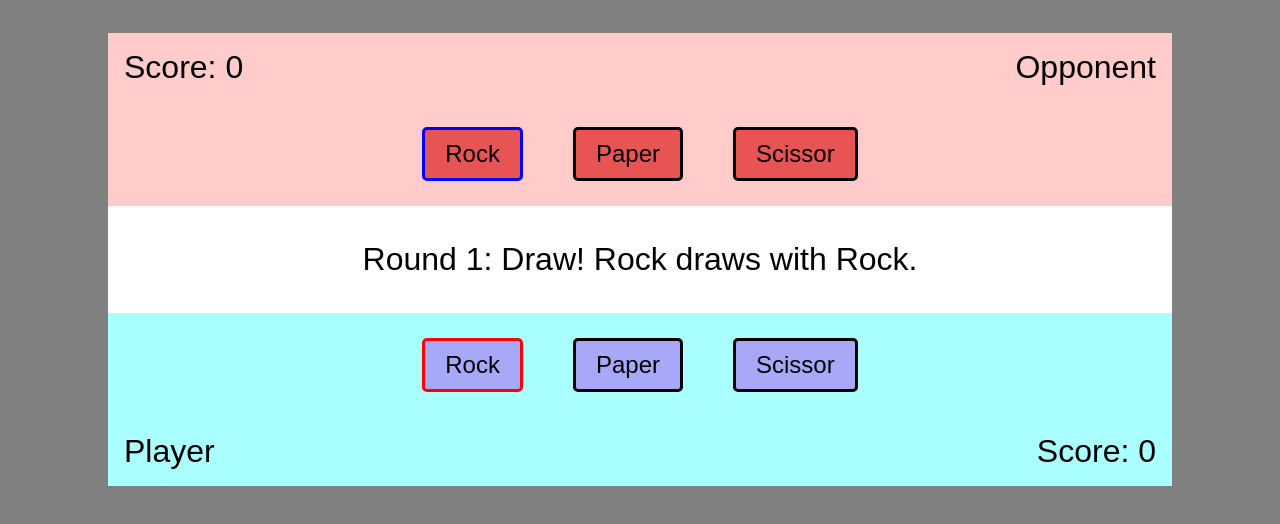
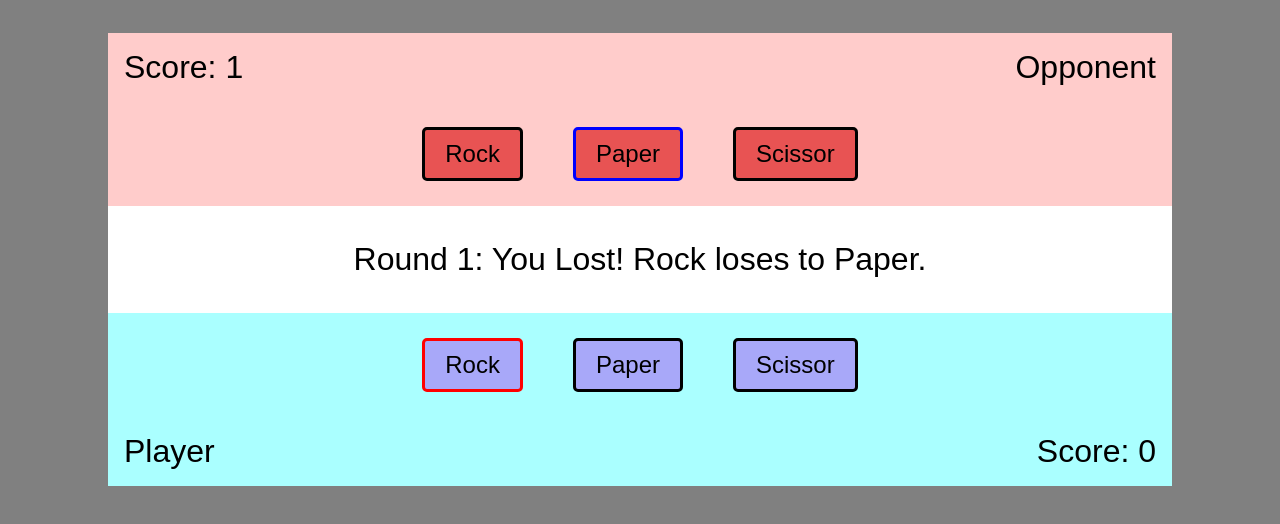
Before and after one commit to kevin2b/rock-paper-scissors, a plain HTML site: page index.html in a window 1280 px wide. Both pictures are taken after a click on the button "Rock". Drawn offline with Linux system fonts and the light colour scheme.

Commit message:
Add logic to end the game when 5 points is reached

```diff
--- a/index.html
+++ b/index.html
@@ -8,7 +8,7 @@
   </head>
   <body>
     <div id="opponent-info">
-      <div class="info"> Score: 0 </div>
+      <div class="info" id="opponent-score"> Score: 0 </div>
       <div class="info"> Opponent </div>
 	</div>
 	<div id="opponent-move">
@@ -18,7 +18,7 @@
 	</div>
 
 	<div id="round-info">
-	  <div id="message"> Best of 5. Begin! </div>
+	  <div id="message"> First to 5. Begin! </div>
 	</div>
 
 	<div id="player-move">
@@ -29,7 +29,7 @@
 
     <div id="player-info">
       <div class="info"> Player </div>
-      <div class="info"> Score: 0 </div>
+      <div class="info" id="player-score"> Score: 0 </div>
 	</div>
   </body>
 </html>
--- a/scripts/script.js
+++ b/scripts/script.js
@@ -5,12 +5,16 @@ const playerScissor = document.querySelector(".player-option.scissor");
 const comRock = document.querySelector(".opponent-option.rock");
 const comPaper = document.querySelector(".opponent-option.paper");
 const comScissor = document.querySelector(".opponent-option.scissor");
+const playerScore = document.querySelector("#player-score");
+const comScore = document.querySelector("#opponent-score");
 
 const message = document.querySelector("#message");
 
 let round = 0;
+let pScore = 0;
+let cScore = 0;
 
-playerMove.addEventListener("click", (e)=>{
+let handler = (e) => {
 	const target = e.target;
 	let valid = false;
 	let result = "";
@@ -44,10 +48,35 @@ playerMove.addEventListener("click", (e)=>{
 			comScissor.setAttribute("style", "border-color: blue");
 		}
 
-		message.textContent = `Round ${round}: ${result.message}` ;
+		if (result.score === 1){
+			pScore++;
+		}
+		else if (result.score === -1){
+			cScore++;
+		}
+		updateScore();
+		message.textContent = `Round ${round}: ${result.message}`;
+
+		if (pScore >= 5){
+			alert("You have won!");
+			playerMove.removeEventListener("click", handler);
+		}
+		else if (cScore >= 5){
+			alert("You have lost!");
+			playerMove.removeEventListener("click", handler);
+		}
 
 	}
-});
+};
+
+playerMove.addEventListener("click", handler);
+
+
+function updateScore(){
+	playerScore.textContent = `Score: ${pScore}`;
+	comScore.textContent = `Score: ${cScore}`;
+}
+
 
 function resetBorder(){
 	playerRock.setAttribute("style", "border-color: black");
@@ -91,7 +120,7 @@ function playRound(playerSelection, computerSelection){
 	}
 	else{
 		message = `You Lost! ${playerChoice} loses to ${computerChoice}.`;
-		score = 0;
+		score = -1;
 	}
 
 	return {
```
